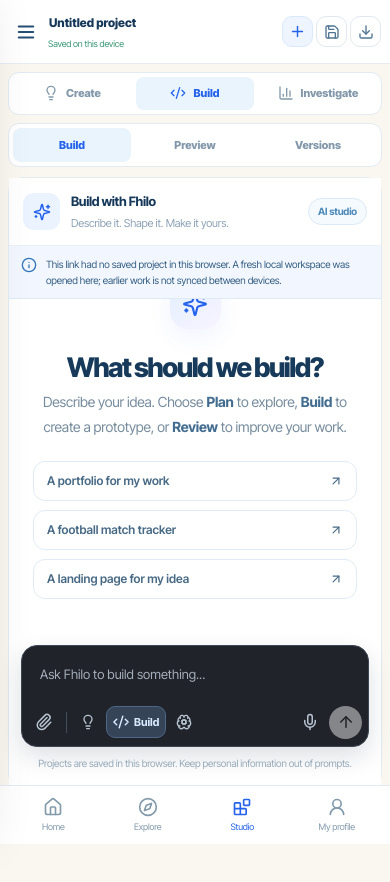
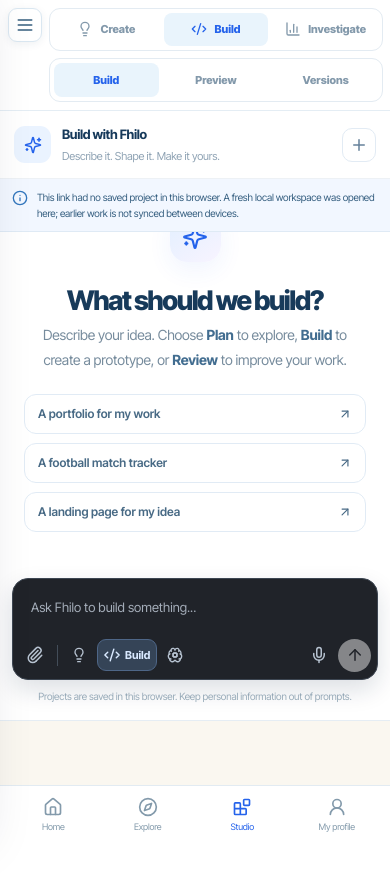
Before and after one commit to trenchsheikh/ai-hack-project, a React (Vite) app: page /app/studio/13b56b64-14df-4efa-8edf-567d80291c27 in a window 390 px wide. Shown: the top 882 px of the page. After the commit the page ends 844 px from the top, so only its background shows below. Built offline with nearby package versions, Linux system fonts and the light colour scheme.

Commit message:
refactor(studio): remove build header and expand workspace to full page

```diff
--- a/src/FhiloApp.jsx
+++ b/src/FhiloApp.jsx
@@ -46,7 +46,7 @@ export default function FhiloApp(){
   link.click();
   setTimeout(()=>URL.revokeObjectURL(url),1000);
  };
- const studioHeader=isStudioRoute&&studioProject?<div className="fh-topbar-studio-content">
+ const studioHeader=isStudioRoute&&!studioIsBuild&&studioProject?<div className="fh-topbar-studio-content">
   <button className="fh-topbar-studio-back" type="button" onClick={()=>go("/app/projects")} aria-label="Back to projects" title="My projects"><ArrowLeft size={18}/></button>
   <div className="fh-topbar-studio-title"><input aria-label="Project title" value={studioProject.title||""} onChange={e=>update(studioProject.id,{title:e.target.value.slice(0,140)})}/><span><CheckCircle2 size={13}/>{studioNotice||"Saved on this device"}</span></div>
   <div className="fh-topbar-studio-actions">
--- a/src/FhiloAppParts.jsx
+++ b/src/FhiloAppParts.jsx
@@ -75,10 +75,11 @@ function AppShell({path,go,profile,studioHeader,studioIsBuild=false,children}){
   </aside>
   {mobile&&<button aria-label="Close navigation" className="f-dim" onClick={()=>setMobile(false)}/>}
   <div className="f-app-main">
-   <header className={"f-topbar"+(path.startsWith("/app/studio")?" f-topbar-studio":"")}><button onClick={()=>setMobile(true)} className="f-mobile-trigger" aria-label="Open menu"><Menu size={22}/></button><div className="f-breadcrumb">fhilo <ChevronRight size={15}/> <span>{path.startsWith("/app/studio")?"Studio":path.startsWith("/app/opportunities")?"Opportunity":path.split("/").filter(Boolean).at(-1)||"Home"}</span></div>
+   {studioIsBuild&&<button onClick={()=>setMobile(true)} className="f-mobile-trigger f-studio-floating-menu" aria-label="Open navigation"><Menu size={20}/></button>}
+   {!studioIsBuild&&<header className={"f-topbar"+(path.startsWith("/app/studio")?" f-topbar-studio":"")}><button onClick={()=>setMobile(true)} className="f-mobile-trigger" aria-label="Open menu"><Menu size={22}/></button><div className="f-breadcrumb">fhilo <ChevronRight size={15}/> <span>{path.startsWith("/app/studio")?"Studio":path.startsWith("/app/opportunities")?"Opportunity":path.split("/").filter(Boolean).at(-1)||"Home"}</span></div>
     {studioHeader}
     <div className="f-top-right"><span className="f-savedlabel"><CloudOff size={14}/> Device preview</span><A to="/app/profile" go={go} className="f-avatar">{profile?.name?profile.name.slice(0,1).toUpperCase():"F"}</A></div>
-   </header>
+   </header>}
    <main className="f-page">{children}</main>
    <footer className="f-app-footer">Fhilo preview · Your work is saved in this browser only. <A to="/organisations" go={go}>For organisations</A></footer>
   </div>
--- a/src/FhiloStudio.jsx
+++ b/src/FhiloStudio.jsx
@@ -71,7 +71,7 @@ function ProjectPreview({project}){
  return <div className="f-concept-preview"><div className="f-concept-title"><span className="f-eyebrow">PROJECT CONCEPT</span><h2>{project.title||"Untitled idea"}</h2><p>{project.solution||"Start filling in your project to see it come to life."}</p></div><div className="f-concept-grid">{entry.map(([label,value])=><div key={label}><small>{label}</small><p>{value||"Your answer will appear here."}</p></div>)}</div><div className="f-concept-foot"><span>Created in Fhilo Studio</span><Sparkles size={21}/></div></div>;
 }
 
-function BuildWorkspace({project,opportunity,update,safeHtml}){
+function BuildWorkspace({project,opportunity,update,safeHtml,create}){
  const [prompt,setPrompt]=useState("");
  const [working,setWorking]=useState(false);
  const [view,setView]=useState("preview");
@@ -125,7 +125,7 @@ function BuildWorkspace({project,opportunity,update,safeHtml}){
  };
  return <div className={"fh-build-workspace"+(showOutput?"":" is-empty")}>
   <section className="fh-build-chat" aria-label="Fhilo AI building chat">
-   <div className="fh-build-chat-head"><span className="fh-build-chat-symbol"><Sparkles size={18}/></span><div><strong>Build with Fhilo</strong><small>Describe it. Shape it. Make it yours.</small></div><span className="fh-build-chat-pill">AI studio</span></div>
+   <div className="fh-build-chat-head"><span className="fh-build-chat-symbol"><Sparkles size={18}/></span><div><strong>Build with Fhilo</strong><small>Describe it. Shape it. Make it yours.</small></div><button type="button" className="fh-build-inline-new" onClick={()=>create(null,"code")} aria-label="Start a new chat" title="New chat"><Plus size={18}/></button></div>
    {project.localRecoveryNotice&&<div className="fh-studio-local-notice" role="status"><Info size={16}/> This link had no saved project in this browser. A fresh local workspace was opened here; earlier work is not synced between devices.</div>}
    <div className="fh-build-conversation">
     <AIConversation messages={messages} loading={working} onRetry={retry} onFeedback={rate} emptyState={
@@ -174,11 +174,11 @@ function StudioEditor({project,opportunity,update,go,projects,setProjects,create
        {[{id:"problem",label:"What problem are you solving?",hint:"Describe one specific difficulty somebody faces.",placeholder:"A local football coach spends hours trying to organise match feedback..."},{id:"audience",label:"Who is this for?",hint:"Imagine one real person you want to help.",placeholder:"Volunteer coaches at grassroots clubs..."},{id:"solution",label:"What's your idea?",hint:"How could AI help, and what would a person remain responsible for?",placeholder:"A tool that helps coaches organise notes and suggest training themes..."},{id:"impact",label:"What difference could it make?",hint:"What would success look like? How would you test it?",placeholder:"Coaches spend less time on admin and more time with players..."},{id:"notes",label:"Sketches, research & next steps",hint:"Add thoughts, feedback and what you'd build next.",placeholder:"Next I want to test it with one volunteer coach..."}].map(f=><label className="f-project-field" key={f.id}><span>{f.label}</span><small>{f.hint}</small><textarea value={project[f.id]||""} onChange={e=>set(f.id,e.target.value.slice(0,10000))} placeholder={f.placeholder} rows={f.id==="notes"?5:3}/></label>)}
        <Button onClick={()=>setTab("preview")} icon={Eye}>See my project</Button>
       </div>}
-      {mode==="code"&&<BuildWorkspace project={project} opportunity={opportunity} update={update} safeHtml={safeHtml}/>}
+      {mode==="code"&&<BuildWorkspace project={project} opportunity={opportunity} update={update} safeHtml={safeHtml} create={create}/>}
       {mode==="investigate"&&<div className="f-data-editor"><div className="f-studio-intro"><h2>Explore a question with evidence.</h2><p>Paste a small CSV dataset, inspect the rows and record what you found. Avoid personal or sensitive information.</p></div><label className="f-project-field"><span>Question you're investigating</span><textarea rows={2} value={project.problem} onChange={e=>set("problem",e.target.value)} placeholder="What question does this dataset help answer?"/></label><div className="f-data-upload"><label className="f-btn outline">Upload CSV <input type="file" accept=".csv,text/csv" onChange={loadFile} hidden/></label><span>Local file, up to 150 KB. No server upload.</span></div><label className="f-project-field"><span>Dataset (CSV)</span><textarea className="f-code-textarea" rows={11} value={project.csv||""} onChange={e=>set("csv",e.target.value.slice(0,150000))} placeholder="Month,Participants&#10;Jan,12&#10;Feb,24"/></label><label className="f-project-field"><span>What did you learn?</span><textarea rows={4} value={project.solution||""} onChange={e=>set("solution",e.target.value)} placeholder="Describe patterns, caveats and what you would investigate next..."/></label><Button onClick={()=>setTab("preview")} icon={BarChart3}>Explore results</Button></div>}
     </div>}
     {tab==="preview"&&<div className="f-studio-preview">{mode==="create"?<ProjectPreview project={project}/>:mode==="code"?<><div className="f-preview-bar"><span className="f-preview-dot red"/><span className="f-preview-dot yellow"/><span className="f-preview-dot green"/><span>Sandboxed project preview</span></div><iframe key={project.updatedAt} title="Isolated project preview" sandbox="allow-scripts" referrerPolicy="no-referrer" srcDoc={safeHtml}/></>:<CSV text={project.csv||""}/>}</div>}
-    {tab==="history"&&<div className="f-panel f-history"><h2>Saved versions</h2><p>Autosave stores your latest edits. Save a named moment whenever you're about to make a big change.</p><Button onClick={snapshot} icon={Plus}>Save current version</Button>{(project.history||[]).length?<div className="f-version-list">{project.history.slice().reverse().map((v,i)=><div key={i}><div><strong>Version {project.history.length-i}</strong><small>{formatDate(v.at)} · {new Date(v.at).toLocaleTimeString([],{hour:"2-digit",minute:"2-digit"})}</small></div><button onClick={()=>restore(v)}><RotateCcw size={16}/> Restore</button></div>)}</div>:<p className="f-fineprint">No snapshots yet.</p>}</div>}
+    {tab==="history"&&<div className="f-panel f-history"><h2>Saved versions</h2><p>Autosave stores your latest edits. Save a named moment whenever you're about to make a big change.</p><div className="fh-version-actions"><Button onClick={snapshot} icon={Plus}>Save current version</Button><Button onClick={exportProject} icon={Download} variant="outline">Export project</Button></div>{(project.history||[]).length?<div className="f-version-list">{project.history.slice().reverse().map((v,i)=><div key={i}><div><strong>Version {project.history.length-i}</strong><small>{formatDate(v.at)} · {new Date(v.at).toLocaleTimeString([],{hour:"2-digit",minute:"2-digit"})}</small></div><button onClick={()=>restore(v)}><RotateCcw size={16}/> Restore</button></div>)}</div>:<p className="f-fineprint">No snapshots yet.</p>}</div>}
     {mode!=="code"&&<div className="f-studio-submit"><div><strong>{project.status==="submitted"?"Practice submission saved":"Ready to share what you've made?"}</strong><p>{project.status==="submitted"?"You can keep improving this project. Its practice submission stays on this device.":"Review your work and submit it as a personal practice milestone. No judges or prizes are connected."}</p></div><Button onClick={submission} variant={project.status==="submitted"?"outline":""} icon={CheckCircle2}>{project.status==="submitted"?"Update practice submission":"Complete practice"}</Button></div>}
     {notice&&<div className="f-notice" role="status">{notice}</div>}
    </div>
--- a/src/fhilo.css
+++ b/src/fhilo.css
@@ -696,3 +696,37 @@
  .f-app-studio-build .fh-build-chat{height:min(68dvh,570px)}
  .f-app-studio-build .fh-build-workspace.is-empty .fh-build-chat{height:min(73dvh,610px)}
 }
+
+
+/* Studio Build: remove the entire app header and give the workspace the full page. */
+.fh-build-inline-new{margin-left:auto;width:34px;height:34px;display:grid;place-items:center;background:#fff;border:1px solid #e2ebf4;border-radius:10px;color:#65819a;flex-shrink:0}
+.fh-build-inline-new:hover,.fh-build-inline-new:focus-visible{background:#edf6ff;color:#2563eb;border-color:#b8d8f5}
+.fh-version-actions{display:flex;align-items:center;flex-wrap:wrap;gap:10px}
+.f-app-studio-build .f-page{margin:0;padding:0}
+.f-app-studio-build .fh-studio-build-page{max-width:none;margin:0;width:100%}
+.f-app-studio-build .f-studio-toolbar{padding:10px 14px;border-bottom:1px solid #e4edf4;background:#fff}
+.f-app-studio-build .f-studio-editor{border:0;border-radius:0}
+.f-app-studio-build .f-studio-preview{border-radius:0;border-left:0;border-right:0;border-bottom:0}
+.f-app-studio-build .fh-build-workspace{border:0}
+@media(min-width:861px){
+ .f-app-studio-build .fh-build-body .f-studio-center{padding:0;gap:0}
+ .f-app-studio-build .fh-build-chat,.f-app-studio-build .fh-build-output{height:100%;min-height:0}
+}
+@media(max-width:860px){
+ .f-app-studio-build .f-studio-center{padding:0;gap:0}
+ .f-app-studio-build .f-studio-toolbar{padding:9px 10px;gap:7px}
+ .f-app-studio-build .f-studio-editor{min-height:0}
+}
+@media(max-width:760px){
+ .f-app-studio-build .f-mobile-trigger.f-studio-floating-menu{
+  display:grid;place-items:center;position:fixed;top:9px;left:10px;z-index:24;
+  width:36px;height:36px;border:1px solid #dae7f1;border-radius:9px;
+  background:#fff;color:#345e7e;box-shadow:0 2px 9px #17395a12
+ }
+ .f-app-studio-build .f-studio-toolbar{padding-left:51px;min-height:54px}
+}
+@media(max-width:520px){
+ .f-app-studio-build .f-studio-toolbar{padding:8px 7px 8px 49px}
+ .f-app-studio-build .f-mobile-trigger.f-studio-floating-menu{left:8px;top:8px;width:34px;height:34px}
+ .f-app-studio-build .fh-build-chat-head{padding-inline:13px}
+}
```
Also changed, not shown: 1 other file (tests, documents, lock files or other folders).
